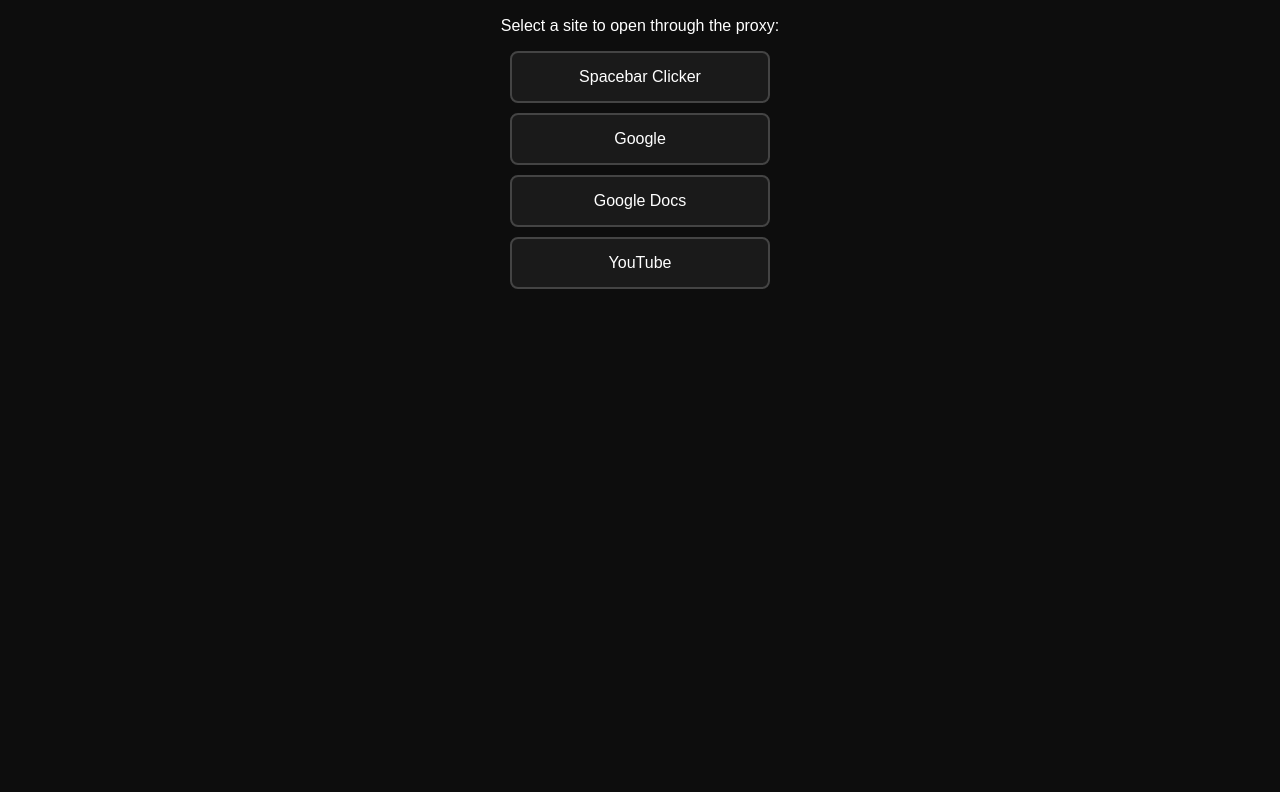
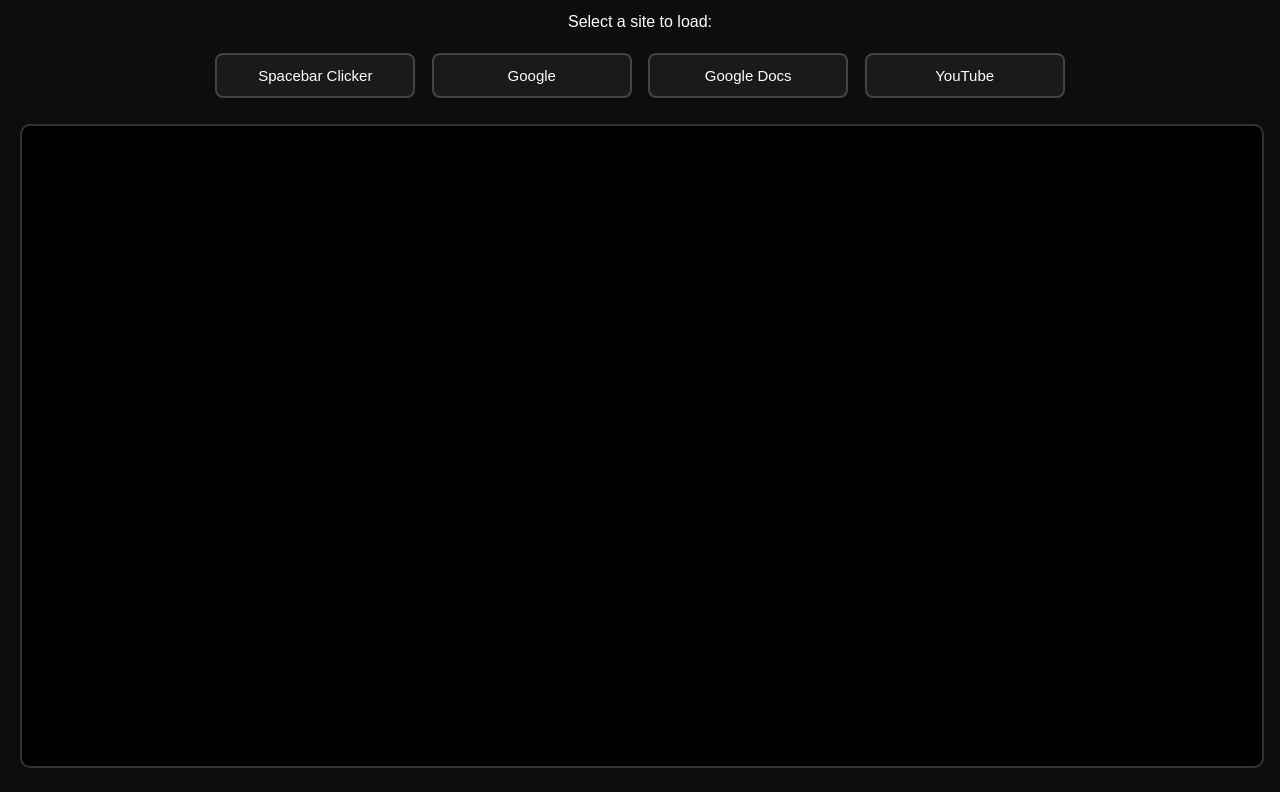
Before and after one commit to jasonmyersiscool2-ship-it/dex-private, a plain HTML site: page index.html in a window 1280 px wide. Shown: the part 81-873 px from the top of the page. Before the commit the page ends 800 px from the top, so only its background shows below. Drawn offline with Linux system fonts and the light colour scheme.

Commit message:
Update index.html

```diff
--- a/index.html
+++ b/index.html
@@ -4,6 +4,7 @@
   <meta charset="UTF-8" />
   <meta name="viewport" content="width=device-width, initial-scale=1.0" />
   <title>DEX PRIVATE</title>
+
   <style>
     body {
       font-family: Arial, sans-serif;
@@ -13,39 +14,61 @@
       padding: 20px;
       text-align: center;
     }
+
     h1 {
-      margin-bottom: 20px;
+      margin-bottom: 10px;
     }
+
     .btn {
-      display: block;
-      width: 260px;
-      margin: 10px auto;
-      padding: 15px;
+      display: inline-block;
+      width: 200px;
+      margin: 6px;
+      padding: 12px;
       background: #1a1a1a;
       border: 2px solid #444;
       border-radius: 8px;
       color: white;
       cursor: pointer;
-      font-size: 16px;
+      font-size: 15px;
       transition: 0.2s;
     }
+
     .btn:hover {
       background: #333;
     }
+
+    #viewer {
+      margin-top: 20px;
+      width: 100%;
+      height: 80vh;
+      border: 2px solid #333;
+      border-radius: 10px;
+      background: #000;
+    }
   </style>
 </head>
+
 <body>
   <h1>DEX PRIVATE</h1>
-  <p>Select a site to open through the proxy:</p>
+  <p>Select a site to load:</p>
 
-  <button class="btn" onclick="openProxy('/service/playjs13')">Spacebar Clicker</button>
-  <button class="btn" onclick="openProxy('/service/google')">Google</button>
-  <button class="btn" onclick="openProxy('/service/docs')">Google Docs</button>
-  <button class="btn" onclick="openProxy('/service/youtube')">YouTube</button>
+  <div>
+    <button class="btn" onclick="loadSite('/service/playjs13')">Spacebar Clicker</button>
+    <button class="btn" onclick="loadSite('/service/google')">Google</button>
+    <button class="btn" onclick="loadSite('/service/docs')">Google Docs</button>
+    <button class="btn" onclick="loadSite('/service/youtube')">YouTube</button>
+  </div>
+
+  <!-- Embedded proxy viewer -->
+  <iframe
+    id="viewer"
+    src=""
+    allow="fullscreen; autoplay; clipboard-read; clipboard-write"
+  ></iframe>
 
   <script>
-    function openProxy(path) {
-      window.open(path, "_blank");
+    function loadSite(path) {
+      document.getElementById("viewer").src = path;
     }
   </script>
 </body>
```
